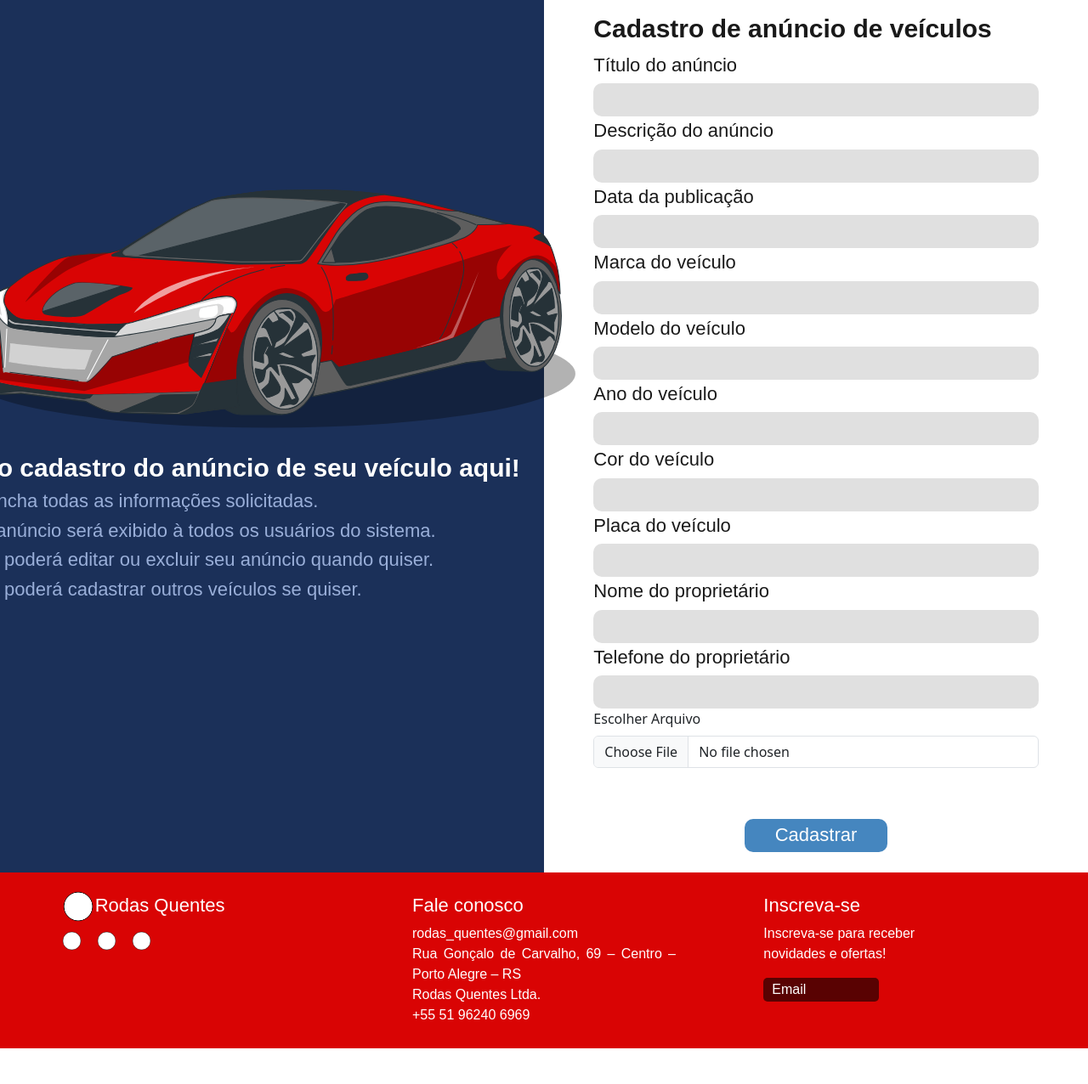
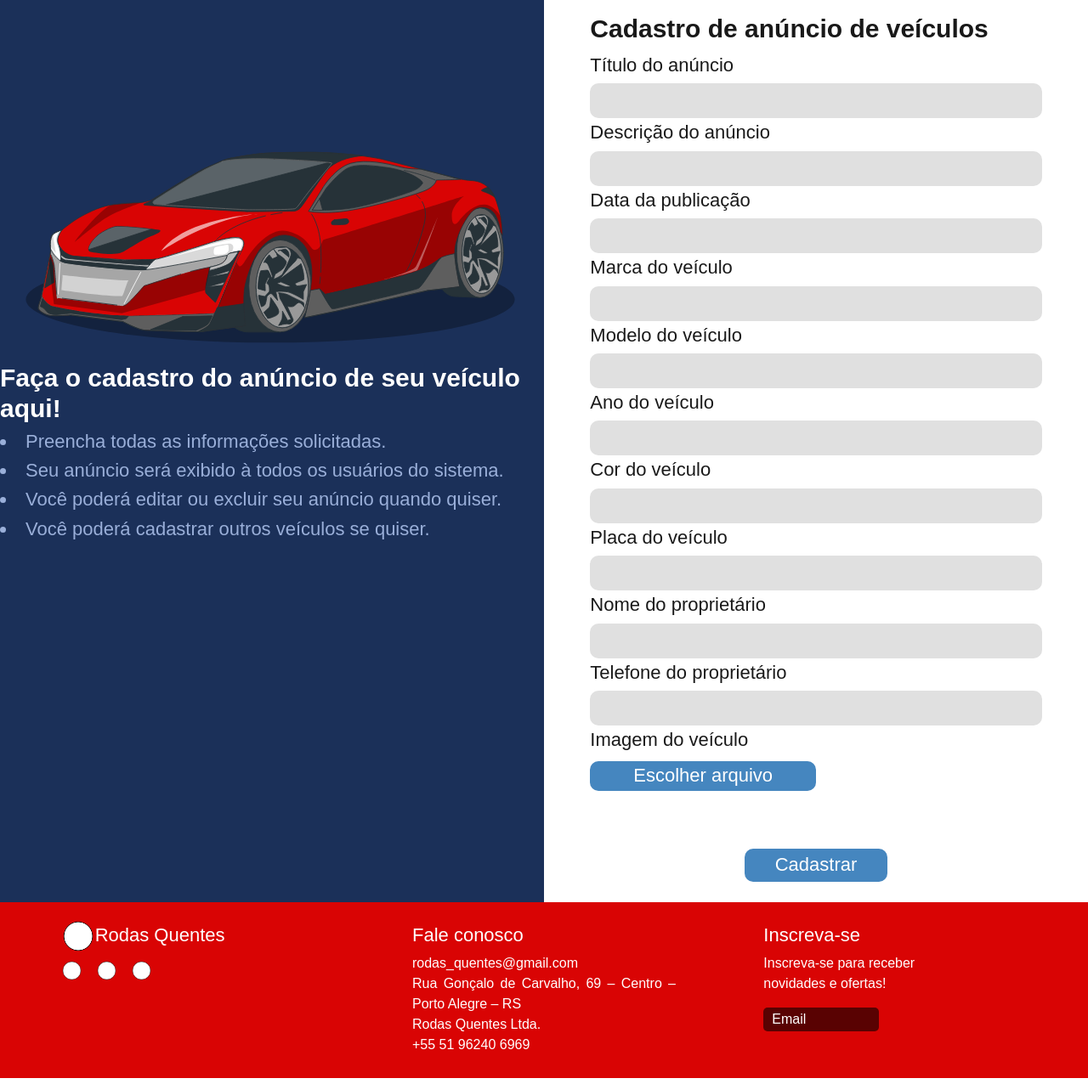
Before and after one commit to pedro-6969/PWII, a PHP site: page /anuncio/create-anuncio.php in a window 1280 px wide. Shown: the part 100-1376 px from the top of the page at 85% size. Before the commit the page ends 1334 px from the top, so only its background shows below. Run offline with PHP 8.4, Linux system fonts and the light colour scheme; some web fonts are replaced.

Commit message:
mensagem

```diff
--- a/rodas_quentes/css/style.css
+++ b/rodas_quentes/css/style.css
@@ -157,23 +157,24 @@ p{
 }
 .input-text{
     width: 100%;
-    height: 39px;
+    height: auto;
     border-radius: 10px;
     border: none;
     font-family: var(--h2-family);
     font-size: var(--h2-size);
     color: var(--black);
     background-color: var(--light-gray);
+    padding: 4px;
 }
 .input-text::placeholder{
     font-family: var(--h2-family);
     font-size: var(--h2-size);
     color: var(--gray);
-    padding-left: 5px;
+    padding: 4px;
 }
 .input-text:focus {
     outline: none;
-    padding-left: 5px;
+    padding: 4px;
 }
 
 .button-login{
@@ -184,7 +185,7 @@ p{
 }
 .button-login button{
     width: 168px;
-    height: 39px;
+    height: auto;
     background-color: var(--terciary-color);
     border: none;
     border-radius: 10px;
@@ -258,3 +259,52 @@ p{
     width: 50%;
     height: auto;
 }
+.form-control{
+    background-color: var(--light-gray);
+    font-family: var(--h2-family) !important;
+    font-size: var(--h2-size) !important;
+    color: var(--black) !important;
+    border: none;
+    border-radius: 10px;
+    width: 100%;
+    height: auto;
+    text-align: center;
+    padding: 4px;
+    display: none;
+}
+.form-control:focus{
+    border: none;
+}
+.form-control:active{
+    border: none;
+    color: var(--terciary-color) !important;
+}
+.label-file{
+    background-color: var(--terciary-color);
+    color: var(--white);
+    border-radius: 10px;
+    cursor: pointer;
+    font-family: var(--h2-family);
+    font-size: var(--h2-size);
+    display: flex;
+    justify-content: center;
+    width: 50%;
+    height: auto;
+    padding: 4px;
+}
+#file-name {
+    margin-left: 15px;
+    font-family: var(--h2-family);
+    font-size: var(--h2-size);
+    color: var(--black);
+}
+.image-create{
+    width: 800px;
+    height: auto;
+}
+@media(max-width: 1200px) {
+    .image-create{
+        width: 800px;
+        height: auto;
+    }
+}
--- a/rodas_quentes/public/anuncio/create-anuncio.php
+++ b/rodas_quentes/public/anuncio/create-anuncio.php
@@ -37,11 +37,11 @@ if ($_SERVER['REQUEST_METHOD'] == 'POST') {
 
 }
 ?>
-<div class="d-flex cu">
+<div class="d-flex">
         <div class="info-create d-flex justify-content-center">
             <div>
                 <div class="d-flex justify-content-center">
-                    <img src="../../img/carro-login.svg" alt="carro-login" style="width: 800px; heigth: auto;">
+                    <img src="../../img/carro-login.svg" alt="carro-login" class="imagem-create">
                 </div>
                 <h1 class="h1 white">Faça o cadastro do anúncio de seu veículo aqui!</h1>
                 <li class="h2 quinary-color">Preencha todas as informações solicitadas.</li>
@@ -95,8 +95,10 @@ if ($_SERVER['REQUEST_METHOD'] == 'POST') {
                 <br>
                 <!-- 11 -->
 
-                <label for="formFile" class="form-label">Escolher Arquivo</label>
-                <input class="form-control" type="file" id="formFile">
+                <label class="h2 black mt-1">Imagem do veículo</label>
+                <label for="imagem_veiculo" class="h2 black mt-1 label-file">Escolher arquivo</label>
+                <input type="file" name="imagem_veiculo" id="imagem_veiculo" class="form-control">
+
 
                 <!-- <label for="imagem_veiculo" class="h2 black mt-2">Imagem do veículo</label>
                 <input type="file" name="imagem_veiculo" id="imagem_veiculo" required> -->
@@ -104,6 +106,19 @@ if ($_SERVER['REQUEST_METHOD'] == 'POST') {
                 <div class="button-create mb-3">
                     <button type="submit" class="h2 white">Cadastrar</button>
                 </div>
+                <script>
+    const inputFile = document.getElementById('imagem_veiculo');
+    const fileName = document.getElementById('file-name');
+
+    inputFile.addEventListener('change', function(){
+        if(this.files.length > 0){
+            fileName.textContent = this.files[0].name;
+        } else {
+            fileName.textContent = "Nenhum arquivo selecionado";
+        }
+    });
+</script>
+
 
             </form>
         </div>
```
